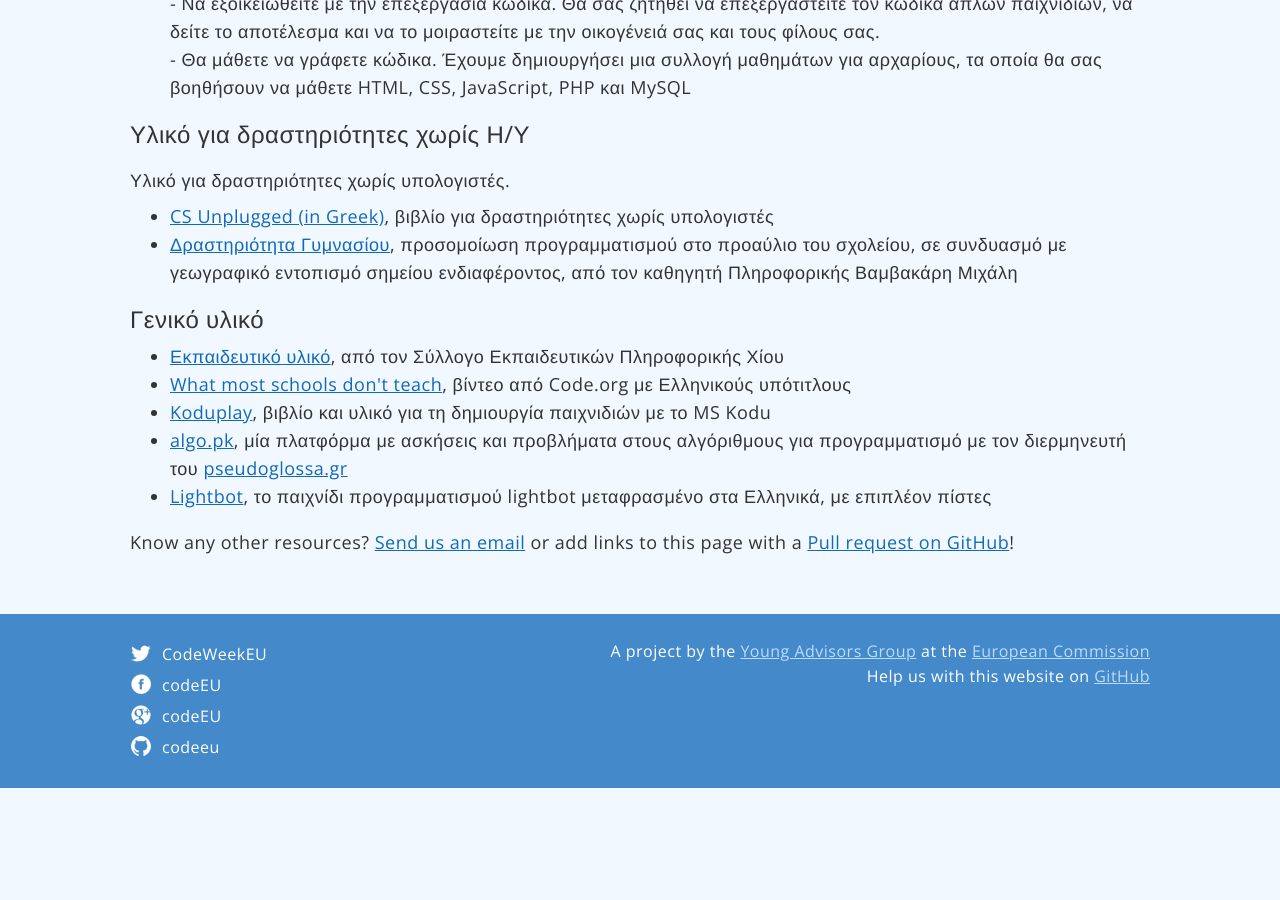
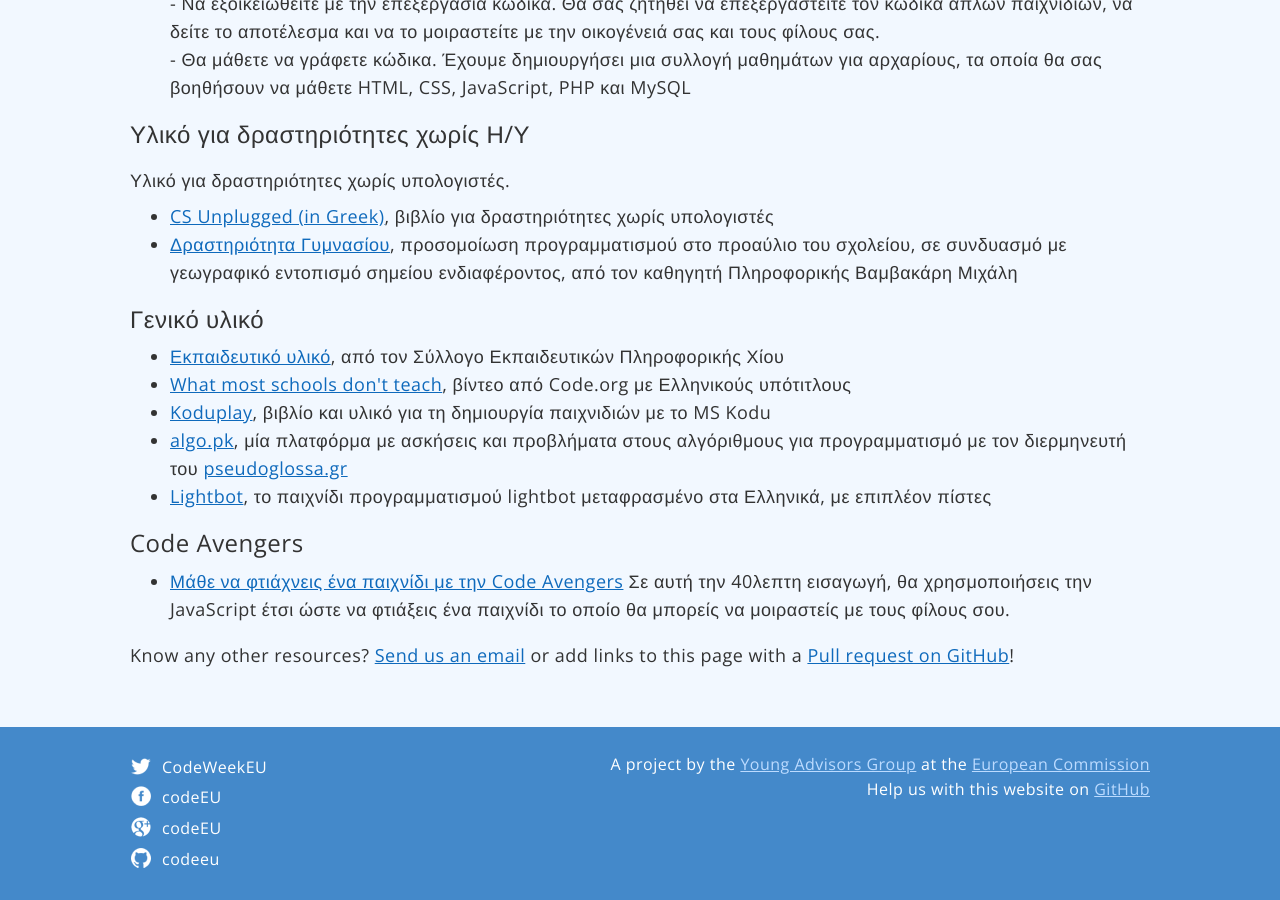
Before and after one commit to codeeu/codeeu.github.io, a Jekyll site: the page built from resources/greece/index.html, in a window 1280 px wide and 900 px high, scrolled down 1362 px. Built offline with Jekyll 4.4.1, drawn with Linux system fonts in a browser that asks for light colours; nearby versions of some CDN libraries; Markdown is read by kramdown in place of the engine named in the settings; before the commit the page ends 2150 px from its top, so only the background shows below that.

Commit message:
Added link to Code Avengers resources

```diff
--- a/resources/greece/index.html
+++ b/resources/greece/index.html
@@ -68,4 +68,9 @@
     <li><a href="http://lyk-tragaias.mysch.gr/lightbot/">Lightbot</a>, το παιχνίδι προγραμματισμού lightbot μεταφρασμένο στα Ελληνικά, με επιπλέον πίστες</li>
   </ul>
 
+  <h3>Code Avengers</h3>
+  <ul>
+    <li><a href="http://www.codeavengers.com/javascript/17?l=el">Μάθε να φτιάχνεις ένα παιχνίδι με την Code Avengers</a> Σε αυτή την 40λεπτη εισαγωγή, θα χρησμοποιήσεις την JavaScript έτσι ώστε να φτιάξεις ένα παιχνίδι το οποίο θα μπορείς να μοιραστείς με τους φίλους σου.</li>
+  </ul>
+
   <p>Know any other resources? <a href="mailto:{{site.contact.email}}">Send us an email</a> or add links to this page with a <a href="https://github.com/codeeu/codeeu.github.io">Pull request on GitHub</a>!</p>
```
